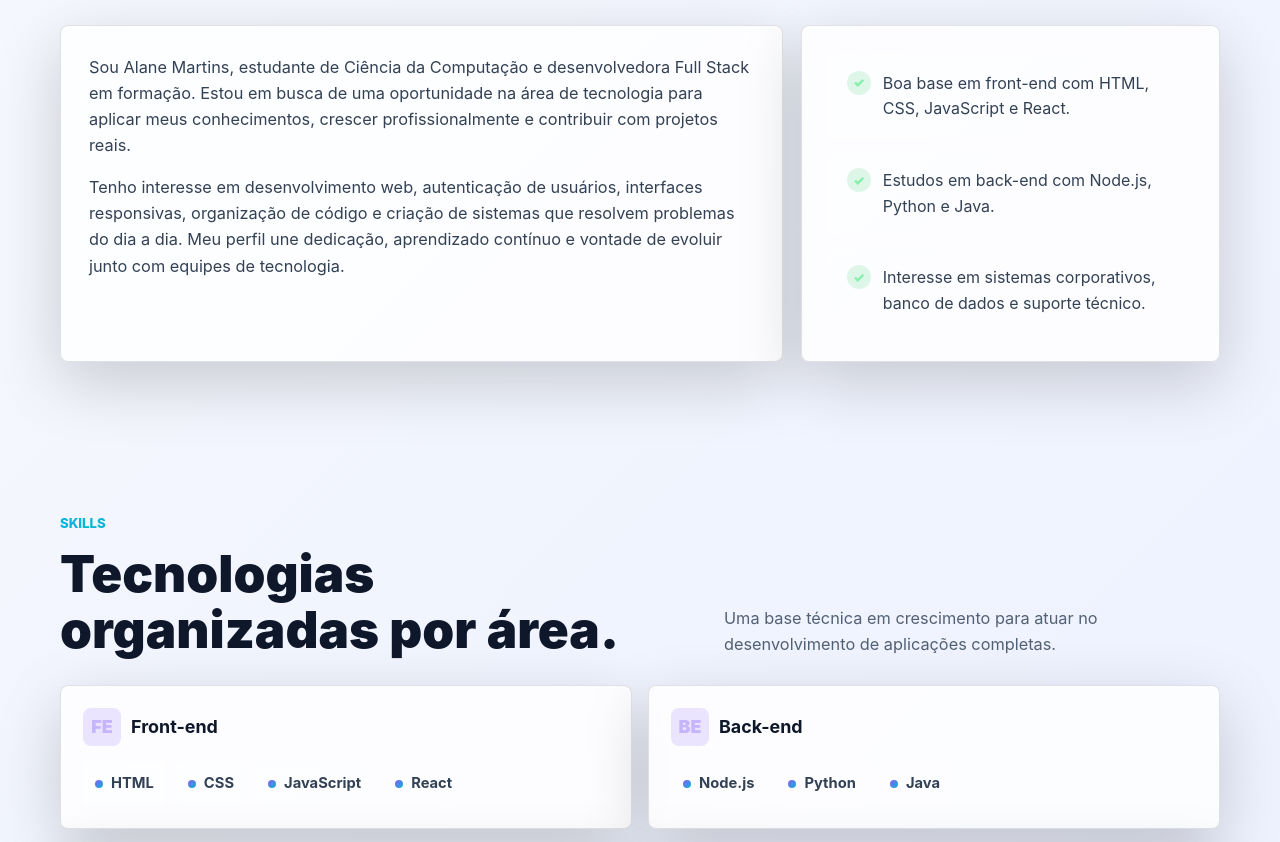
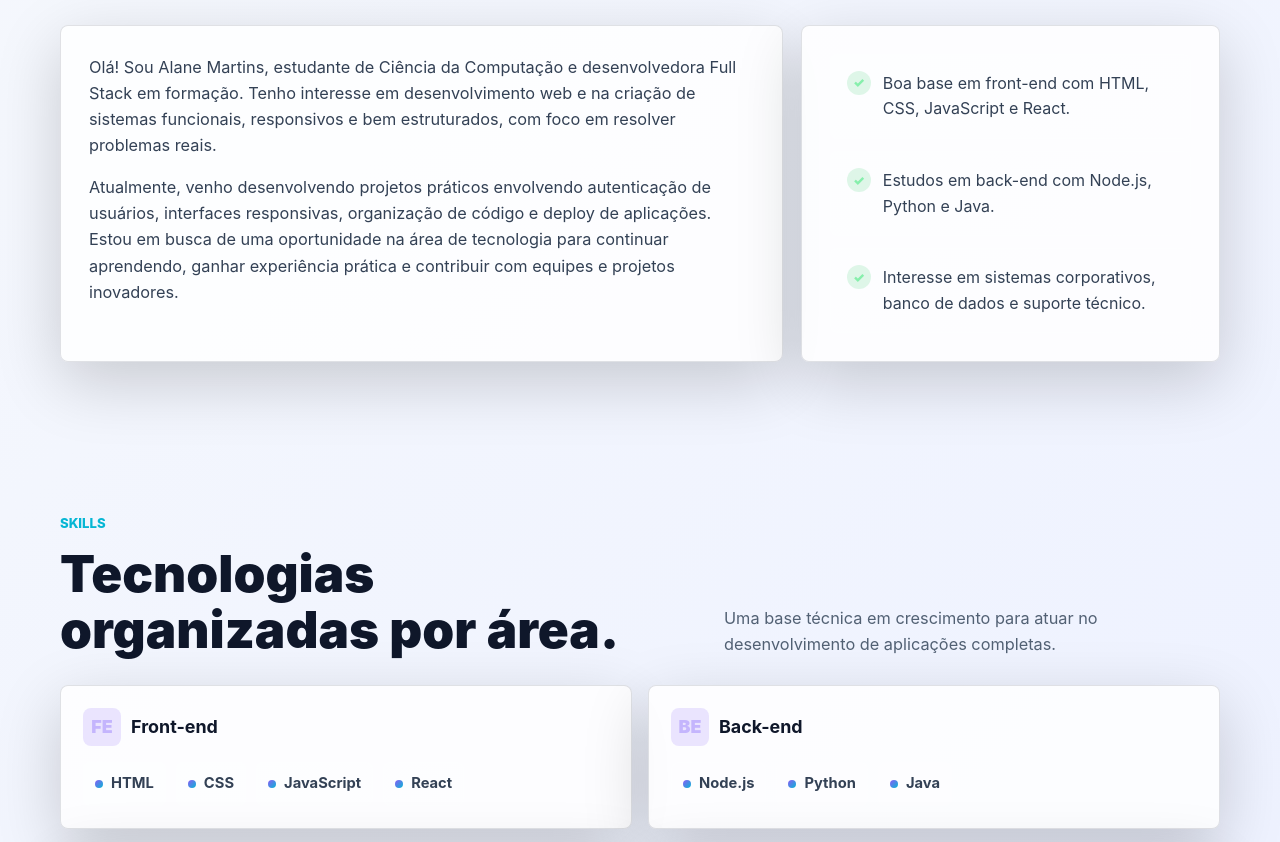
Before and after one commit to alanealmada3-web/portfolio, a plain HTML site: page index.html in a window 1280 px wide. Shown: the part 1079-1921 px from the top of the page. Drawn offline with Linux system fonts and the light colour scheme.

Commit message:
Atualiza texto da secao sobre

```diff
--- a/index.html
+++ b/index.html
@@ -1264,14 +1264,15 @@
                     <div class="about-grid">
                         <article class="panel">
                             <p data-i18n="aboutP1">
-                                Sou Alane Martins, estudante de Ciência da Computação e desenvolvedora Full Stack em formação.
-                                Estou em busca de uma oportunidade na área de tecnologia para aplicar meus conhecimentos,
-                                crescer profissionalmente e contribuir com projetos reais.
+                                Olá! Sou Alane Martins, estudante de Ciência da Computação e desenvolvedora Full Stack em formação.
+                                Tenho interesse em desenvolvimento web e na criação de sistemas funcionais, responsivos e bem
+                                estruturados, com foco em resolver problemas reais.
                             </p>
                             <p data-i18n="aboutP2">
-                                Tenho interesse em desenvolvimento web, autenticação de usuários, interfaces responsivas,
-                                organização de código e criação de sistemas que resolvem problemas do dia a dia. Meu perfil
-                                une dedicação, aprendizado contínuo e vontade de evoluir junto com equipes de tecnologia.
+                                Atualmente, venho desenvolvendo projetos práticos envolvendo autenticação de usuários, interfaces
+                                responsivas, organização de código e deploy de aplicações. Estou em busca de uma oportunidade na
+                                área de tecnologia para continuar aprendendo, ganhar experiência prática e contribuir com equipes
+                                e projetos inovadores.
                             </p>
                         </article>
 
@@ -1566,8 +1567,8 @@
                 aboutLabel: "Sobre mim",
                 aboutTitle: "Perfil profissional voltado para desenvolvimento web.",
                 aboutIntro: "Em constante evolução, com foco em construir soluções organizadas, responsivas e úteis para pessoas e empresas.",
-                aboutP1: "Sou Alane Martins, estudante de Ciência da Computação e desenvolvedora Full Stack em formação. Estou em busca de uma oportunidade na área de tecnologia para aplicar meus conhecimentos, crescer profissionalmente e contribuir com projetos reais.",
-                aboutP2: "Tenho interesse em desenvolvimento web, autenticação de usuários, interfaces responsivas, organização de código e criação de sistemas que resolvem problemas do dia a dia. Meu perfil une dedicação, aprendizado contínuo e vontade de evoluir junto com equipes de tecnologia.",
+                aboutP1: "Olá! Sou Alane Martins, estudante de Ciência da Computação e desenvolvedora Full Stack em formação. Tenho interesse em desenvolvimento web e na criação de sistemas funcionais, responsivos e bem estruturados, com foco em resolver problemas reais.",
+                aboutP2: "Atualmente, venho desenvolvendo projetos práticos envolvendo autenticação de usuários, interfaces responsivas, organização de código e deploy de aplicações. Estou em busca de uma oportunidade na área de tecnologia para continuar aprendendo, ganhar experiência prática e contribuir com equipes e projetos inovadores.",
                 aboutFocus1: "Boa base em front-end com HTML, CSS, JavaScript e React.",
                 aboutFocus2: "Estudos em back-end com Node.js, Python e Java.",
                 aboutFocus3: "Interesse em sistemas corporativos, banco de dados e suporte técnico.",
@@ -1643,8 +1644,8 @@
                 aboutLabel: "About me",
                 aboutTitle: "Professional profile focused on web development.",
                 aboutIntro: "Constantly evolving, focused on building organized, responsive and useful solutions for people and companies.",
-                aboutP1: "I am Alane Martins, a Computer Science student and Full Stack Developer in training. I am looking for an opportunity in technology to apply my knowledge, grow professionally and contribute to real projects.",
-                aboutP2: "I am interested in web development, user authentication, responsive interfaces, code organization and building systems that solve everyday problems. My profile combines dedication, continuous learning and the desire to grow with technology teams.",
+                aboutP1: "Hello! I am Alane Martins, a Computer Science student and Full Stack Developer in training. I am interested in web development and building functional, responsive and well-structured systems focused on solving real problems.",
+                aboutP2: "I am currently developing practical projects involving user authentication, responsive interfaces, code organization and application deployment. I am looking for an opportunity in technology to keep learning, gain hands-on experience and contribute to innovative teams and projects.",
                 aboutFocus1: "Solid front-end foundation with HTML, CSS, JavaScript and React.",
                 aboutFocus2: "Back-end studies with Node.js, Python and Java.",
                 aboutFocus3: "Interest in corporate systems, databases and technical support.",
```
